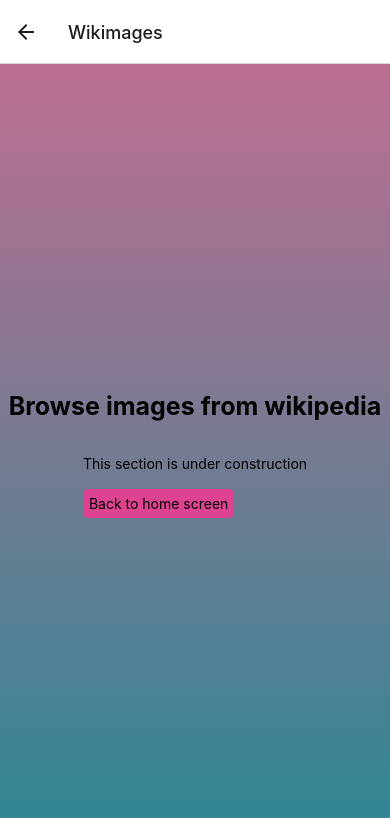
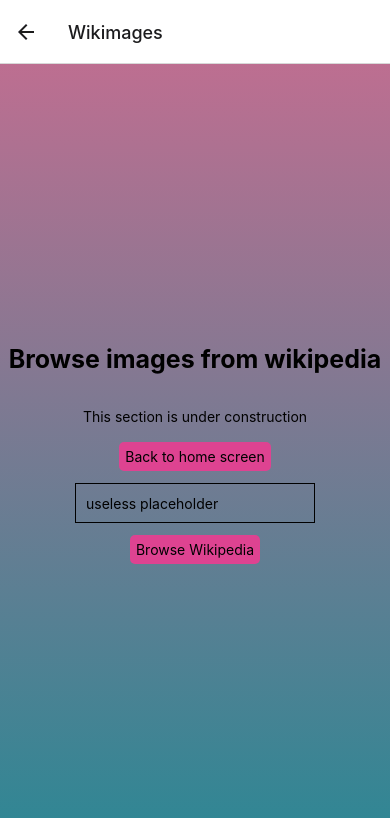
Before and after one commit to manuavoltaire/expo_app, a React Native app: screen /Wikimages in a window 390 px wide. Shown: the top 818 px of the page. Built offline with nearby package versions, Linux system fonts and the light colour scheme.

Commit message:
CORS issues when trying to fetch wiki API

```diff
--- a/Wikimage.js
+++ b/Wikimage.js
@@ -1,5 +1,5 @@
-// import React, { useEffect, useState } from 'react';
-import { Pressable, StyleSheet, Text, View, Image } from 'react-native';
+import React, { useEffect, useState } from 'react';
+import { Pressable, StyleSheet, Text, View, TextInput, Image } from 'react-native';
 import { LinearGradient } from 'expo-linear-gradient';
 
 
@@ -25,25 +25,51 @@
 	wrapperCustom: {
 		borderRadius: 5,
 		padding: 6,
+	},
+	input: {
+			height: 40,
+			margin: 12,
+			borderWidth: 1,
+			padding: 10,
+	},
+});
+
+
+export function wikImage({ navigation }) {
+
+	const [searchkey, setsearchkey] = useState("");
+
+	const wkibrows = async () => {
+		try {
+			const res = await fetch("https://en.wikipedia.org/w/api.php?action=query&format=json&list=search&srsearch=france", {
+				method: 'GET', headers: {
+					"Accept": "application/json",
+				"Access-Control-Allow-Origin": "true"
+}
+			});
+			const json = await res.json();
+			// setsearchkey(json.title);
+			console.log(json);
+		}
+		catch (error) {
+			console.error(error);
+		}
+		// finally {
+		//   setLoading(false);
 	}
-});
-// export default
-export function wikImage({ navigation }) {
-	// const [isLoading, setLoading] = useState(true);
-	// const [imgUri, setimgUri] = useState([]);
-	// const [joketext, setjoketext] = useState("");
 
-	// const joketxt = async () => {
-	// 	try {
-	// 		const res = await fetch("https://icanhazdadjoke.com/", { headers: { "Accept": "application/json" } });
-	// 		const json = await res.json();
-	// 		// setimgUri("https://icanhazdadjoke.com/j/" + json.id + ".png");
-	// 		setjoketext(json.joke);
-	// 		console.log(json);
-	// 	}
-	// 	catch (error) {
-	// 		console.error(error);
-	// 	}
+	const [text, onChangeText] = React.useState('');
+	// const Testtext = () => {
+	// 	return (
+	// 	<View style={styles.container}>
+	// 		< TextInput
+	// 		style = { styles.input }
+	// 	onChangeText = { onChangeText }
+	// 	placeholder = "useless placeholder"
+	// 				value={text}
+	// 		/>
+	// 	</View>
+	// 	);
 	// }
 
 	return (
@@ -58,6 +84,7 @@
 					{/* <Image source={{ uri: imgUri }}
         style={{ width: '100%', height: '100%', resizeMode: 'contain', }} /> */}
 					<Text>{'\n\n'}This section is under construction{'\n\n'}
+					</Text>
 					<Pressable
 						onPress={() => navigation.popToTop()}
 						style={({ pressed }) => [
@@ -66,12 +93,38 @@
 							},
 							styles.wrapperCustom,
 						]}>
+
 						<Text style={styles.text}>
 							Back to home screen
 						</Text>
 
 					</Pressable>
+				{/* <View style={styles.container}> */}
+					< TextInput
+						style={styles.input}
+						onChangeText={onChangeText}
+						placeholder="useless placeholder"
+						value={text}
+					/>
+				{/* </View> */}
+				<Pressable
+					onPress={() => wkibrows()}
+					style={({ pressed }) => [
+						{
+							backgroundColor: pressed ? 'rgb(237, 92, 167)' : 'rgb(222, 67, 145)',
+						},
+						styles.wrapperCustom,
+					]}>
+
+					<Text style={styles.text}>
+						Browse Wikipedia
 					</Text>
+
+				</Pressable>
+				<Text style={styles.Text}>
+					{text
+					.toUpperCase()}
+				</Text>
 			</LinearGradient>
 		</View>
 
```
